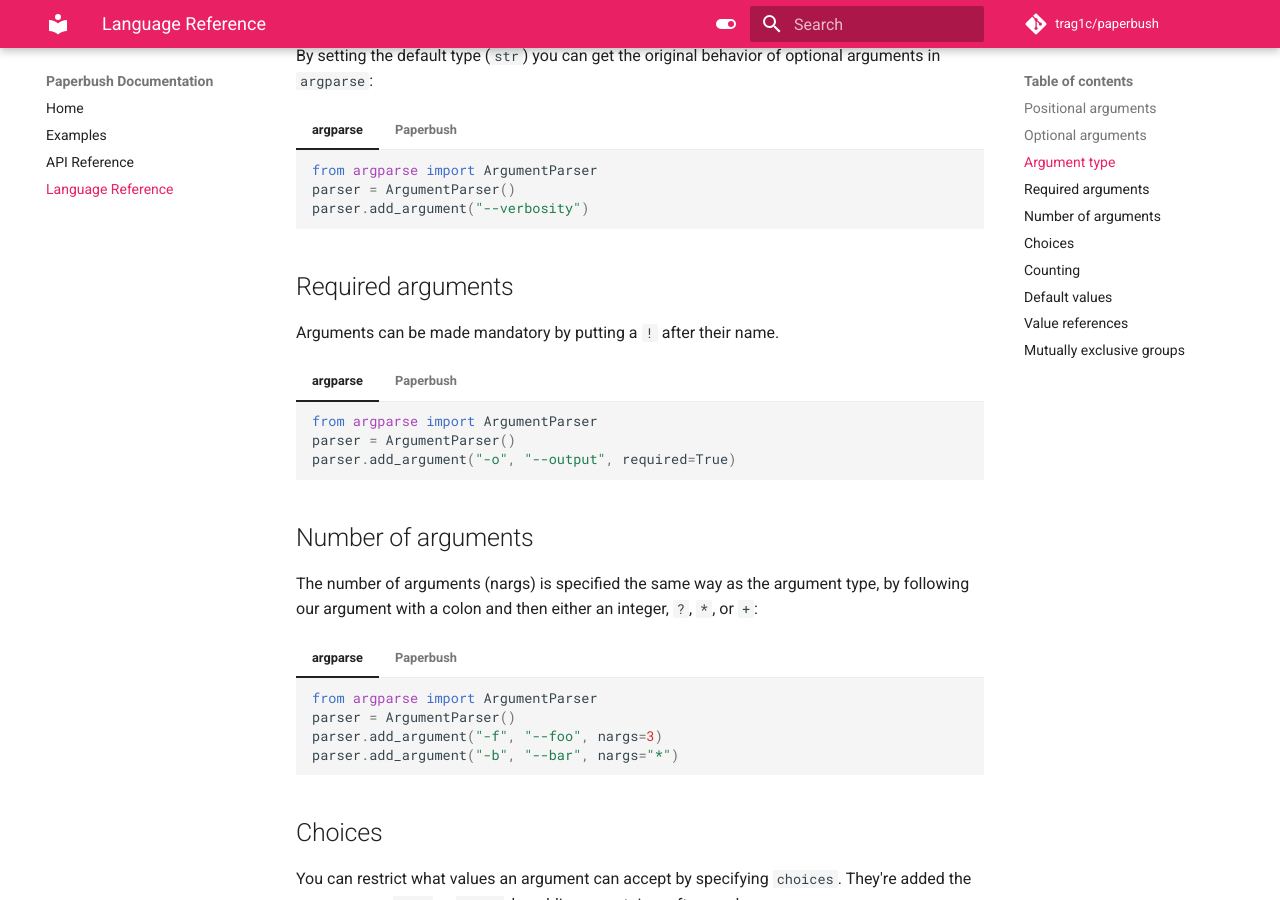
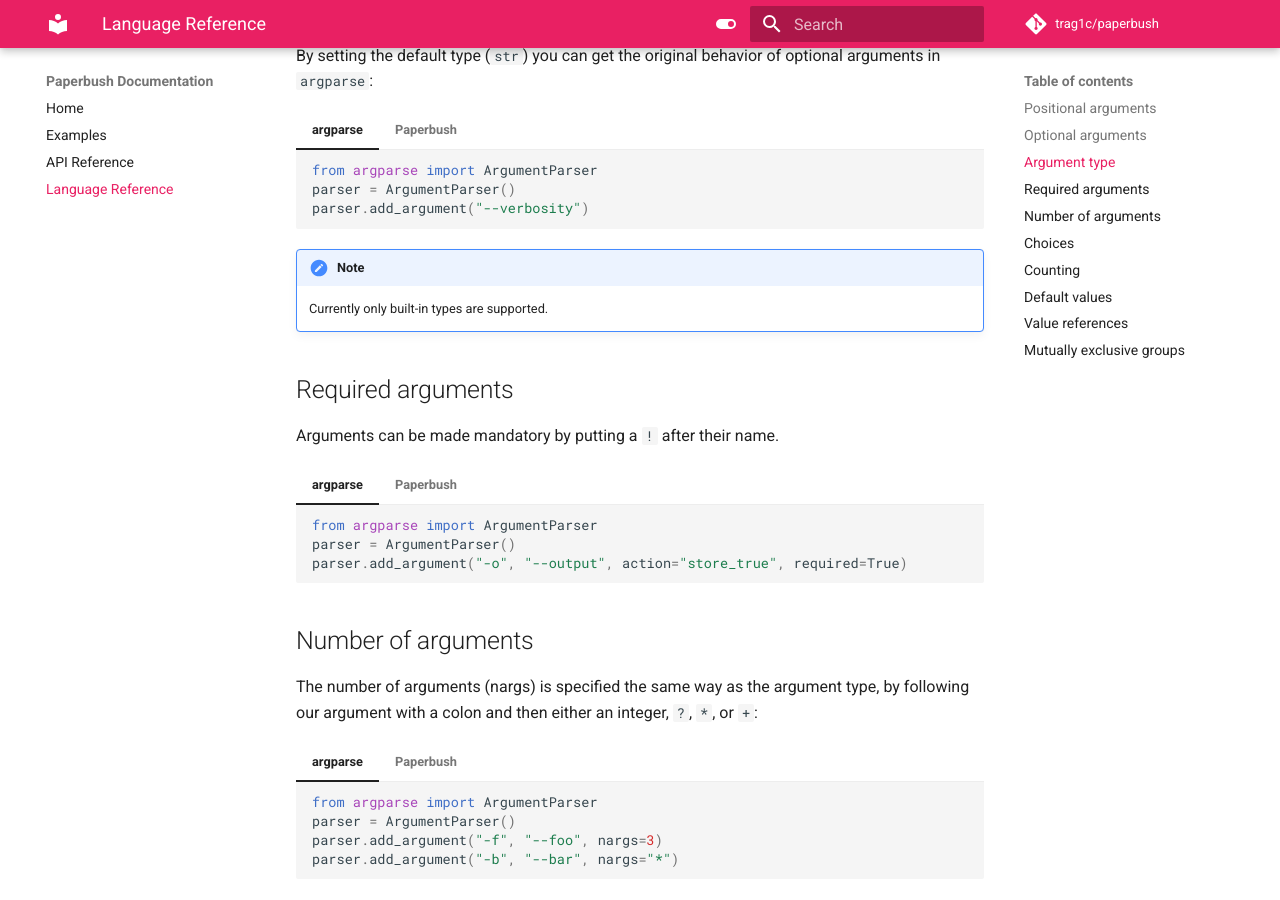
Before and after one commit to trag1c/paperbush, an MkDocs documentation site: the page built from docs/dsl.md, in a window 1280 px wide and 900 px high, scrolled down 1455 px. Built offline with MkDocs 1.6.1 and Material for MkDocs 9.7.7, drawn with Linux system fonts in a browser that asks for light colours; comment, search, counter and statistics services are not loaded.

Commit message:
Added argument type note

````diff
--- a/docs/dsl.md
+++ b/docs/dsl.md
@@ -124,6 +124,9 @@
     parser = Paperbush("--verbosity:str")
     ```
 
+!!! note
+    Currently only built-in types are supported.
+
 
 ## Required arguments
 
@@ -134,7 +137,7 @@
     ```py
     from argparse import ArgumentParser
     parser = ArgumentParser()
-    parser.add_argument("-o", "--output", required=True)
+    parser.add_argument("-o", "--output", action="store_true", required=True)
     ```
 
 === "Paperbush"
````
